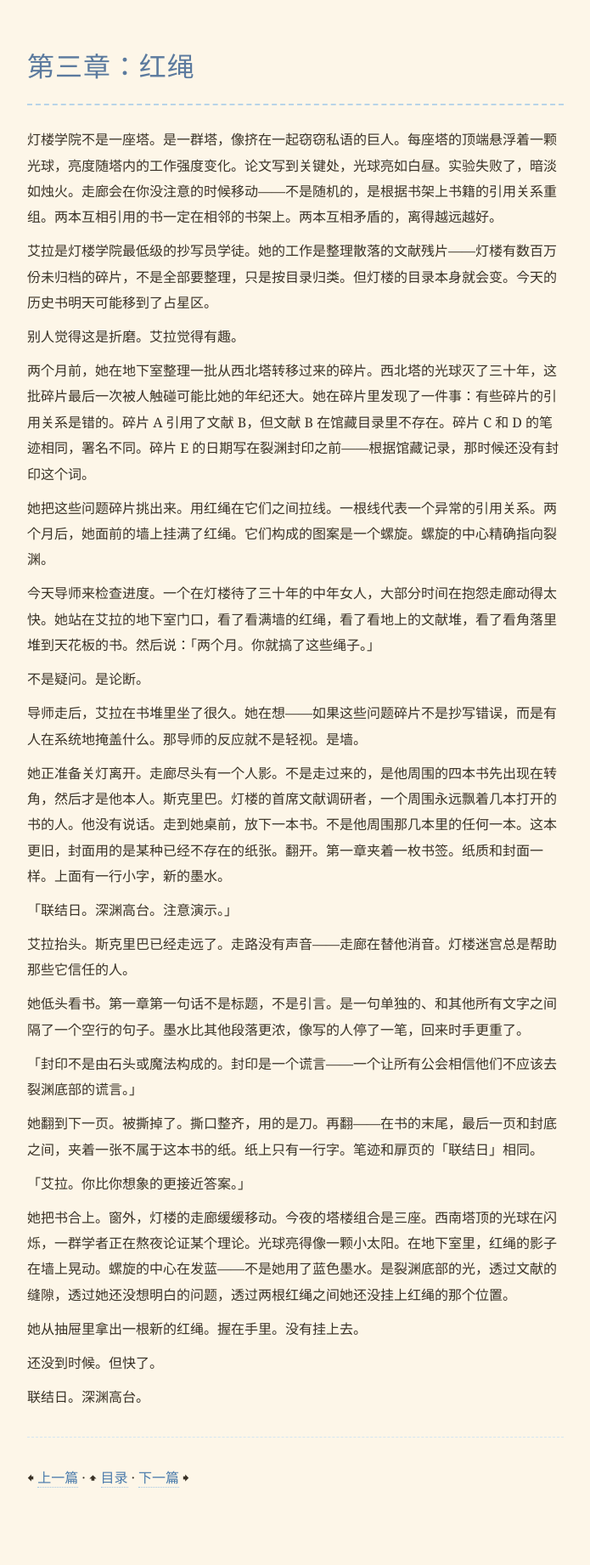
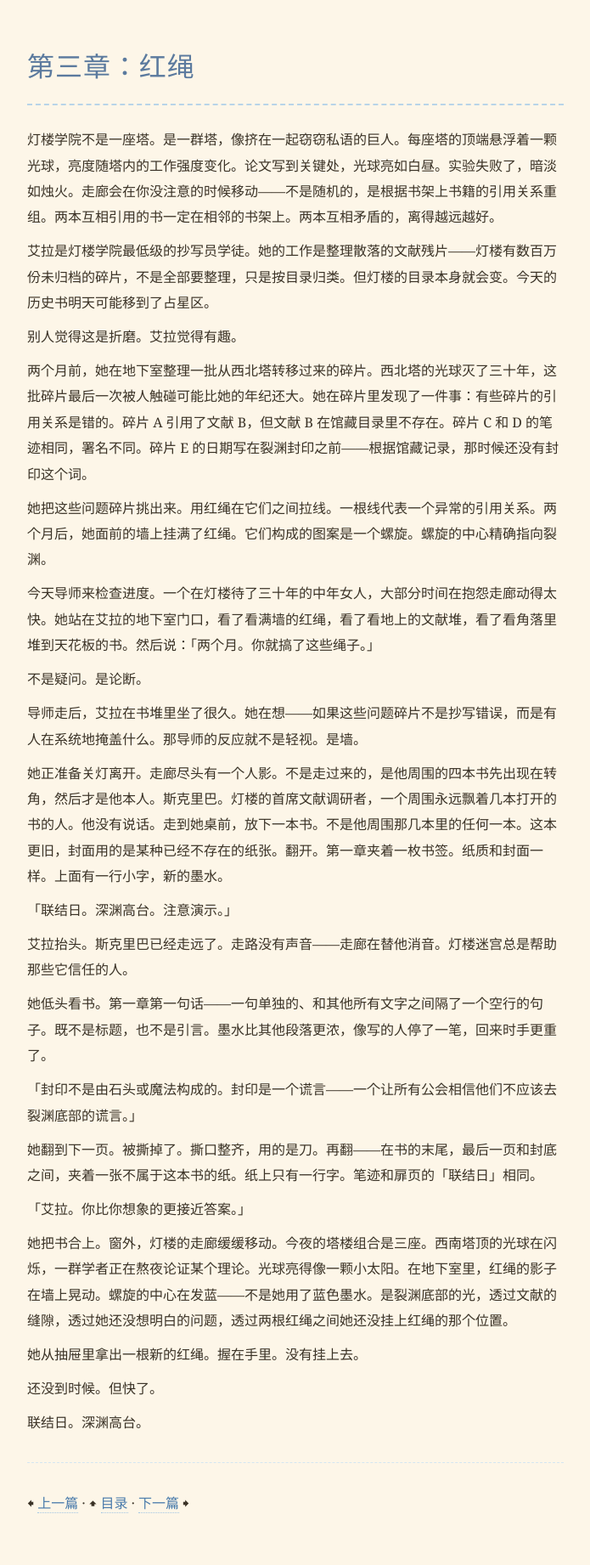
Before and after one commit to nuffin/nuffin.github.io, a Jekyll site: the page built from novel/zh/03-红绳.md, in a window 1280 px wide. Shown: the whole page at 85% size, without its empty margins (292-987 px from the left). Built offline with Jekyll 4.4.1, drawn with Linux system fonts in a browser that asks for light colours; our own code applies the rules of GitHub Pages for plain Markdown files; before the commit the page ends 1812 px from its top, so only the background shows below that.

Commit message:
Fix ch3: 不是标题不是引言 → 既不是…也不是…

```diff
--- a/novel/zh/03-红绳.md
+++ b/novel/zh/03-红绳.md
@@ -22,7 +22,7 @@
 
 艾拉抬头。斯克里巴已经走远了。走路没有声音——走廊在替他消音。灯楼迷宫总是帮助那些它信任的人。
 
-她低头看书。第一章第一句话不是标题，不是引言。是一句单独的、和其他所有文字之间隔了一个空行的句子。墨水比其他段落更浓，像写的人停了一笔，回来时手更重了。
+她低头看书。第一章第一句话——一句单独的、和其他所有文字之间隔了一个空行的句子。既不是标题，也不是引言。墨水比其他段落更浓，像写的人停了一笔，回来时手更重了。
 
 「封印不是由石头或魔法构成的。封印是一个谎言——一个让所有公会相信他们不应该去裂渊底部的谎言。」
 
```
